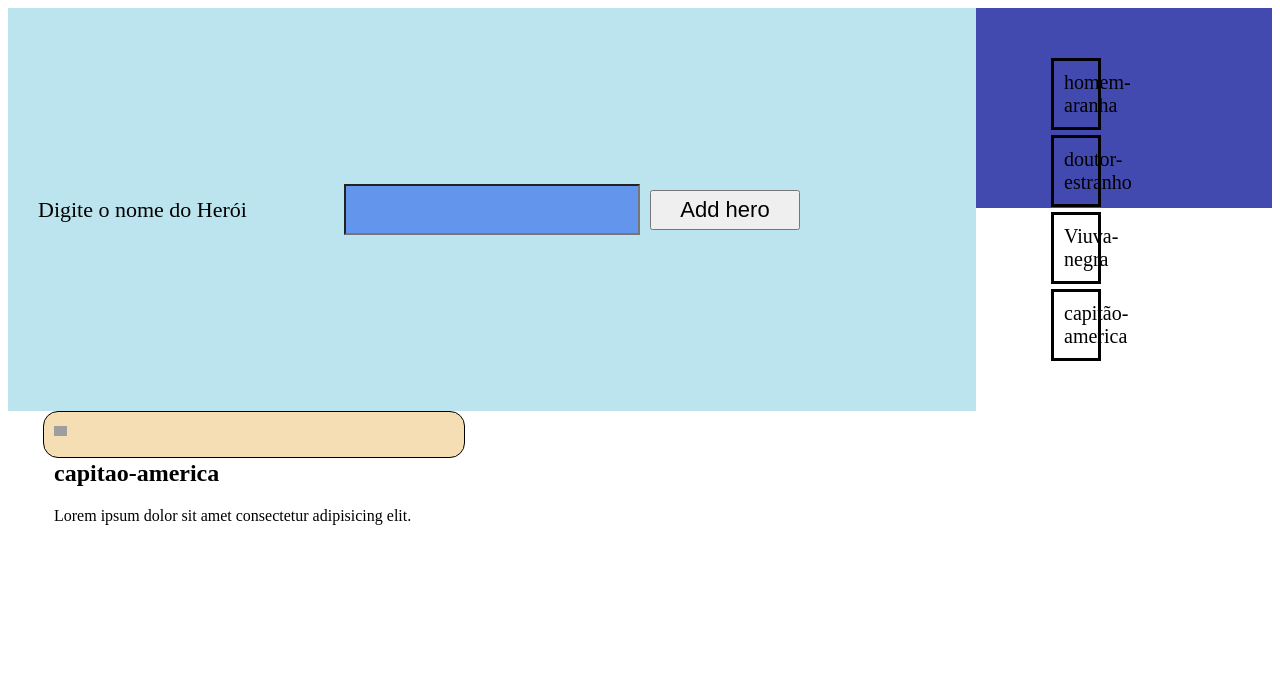
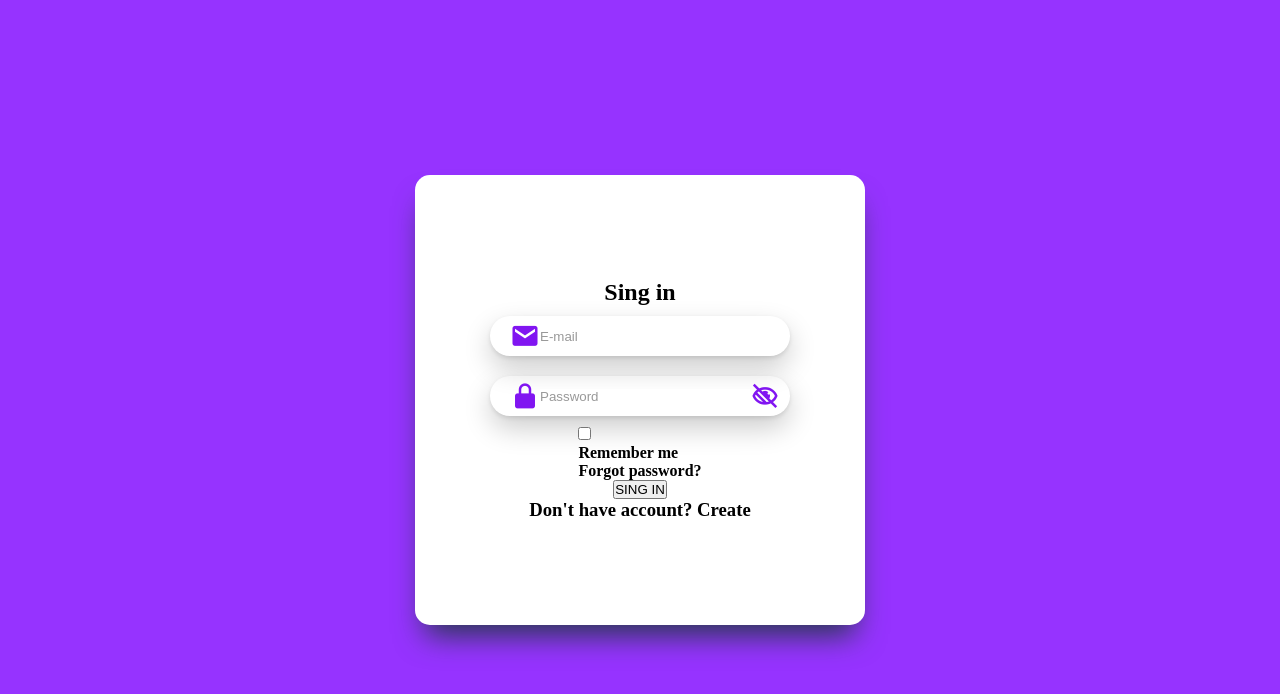
Before and after one commit to nawkya/aulaframeworks, an Angular app in the folder my-app/: page / in a window 1280 px wide. Shown: the top 694 px of the page. Built offline with nearby package versions, Linux system fonts and the light colour scheme; grey boxes are pictures that could not be loaded.

Commit message:
aula login

```diff
--- a/my-app/src/app/app.component.html
+++ b/my-app/src/app/app.component.html
@@ -1,9 +1,2 @@
 
-<!--
-<div class= "container">
-     -->
-
-
-<app-hero></app-hero>
-
-<!-- </div> -->
+<app-login></app-login>
--- a/my-app/src/app/app.module.ts
+++ b/my-app/src/app/app.module.ts
@@ -4,12 +4,14 @@ import { BrowserModule } from '@angular/platform-browser';
 import { AppRoutingModule } from './app-routing.module';
 import { AppComponent } from './app.component';
 import { HeroComponent } from './components/hero/hero.component';
+import { LoginComponent } from './components/login/login.component';
 
 
 @NgModule({
   declarations: [
     AppComponent,
-    HeroComponent
+    HeroComponent,
+    LoginComponent
   ],
   imports: [
     BrowserModule,
--- /dev/null
+++ b/my-app/src/app/components/login/login.component.css
@@ -0,0 +1,44 @@
+.container {
+    background: #9633FF;
+    height:100vh ;
+    display:flex;
+    justify-content: center;
+    align-items: center;
+}
+
+.login {
+    width: 450px;
+    height: 450px;
+    background: rgb(255, 255, 255);
+    border-radius: 15px;
+    box-shadow: rgb(38, 57, 77) 0px 20px 30px -10px;
+    display: flex;
+    flex-direction: column;
+    justify-content: center;
+    align-items: center;
+}
+
+.input {
+    width: 300px;
+    height: 40px;
+    box-shadow: rgba(0, 0, 0, 0.2) 0px 12px 28px 0px, rgba(0, 0, 0, 0.1) 0px 2px 4px 0px, rgba(255, 255, 255, 0.05) 0px 0px 0px 1px inset;
+    margin: 10px;
+    padding-left: 20px;
+    border-radius: 60px;
+    display: flex;
+    align-items: center;
+
+
+
+}
+
+.input input {
+    border: none;
+    width: 210px;
+    color:#999;
+}
+
+i {
+    font-size: 30px;
+    color: linear-gradient (#F1F5FF,#9734FF);
+}
--- /dev/null
+++ b/my-app/src/app/components/login/login.component.html
@@ -0,0 +1,30 @@
+<div class="container">
+    <div class="login">
+        <h2> Sing in</h2>
+        <div class="input">
+            <i class='bx bxs-envelope' style='color:#8115f1' ></i>
+            <input type="text" name="login" id="login" value="E-mail">
+        </div>
+        <div class="input">
+            <i class='bx bxs-lock-alt' style='color:#8115f1' ></i>
+            <input type="text" name="password" id="password" value="Password">
+            <i class='bx bx-low-vision' style='color:#8115f1' ></i>
+        </div>
+
+
+
+        <div class="remember">
+            <div>
+                <input type="checkbox" name="remember" id="remember" />
+                <h4>Remember me</h4>
+            </div>
+            <h4>Forgot password?</h4>
+        </div>
+
+
+        <button> SING IN</button>
+        <h3>Don't have account? Create</h3>
+
+
+    </div>
+</div>
--- a/my-app/src/index.html
+++ b/my-app/src/index.html
@@ -6,6 +6,7 @@
   <base href="/">
   <meta name="viewport" content="width=device-width, initial-scale=1">
   <link rel="icon" type="image/x-icon" href="favicon.ico">
+  <link href='https://unpkg.com/boxicons@2.1.4/css/boxicons.min.css' rel='stylesheet'>
 </head>
 <body>
   <app-root></app-root>
--- a/my-app/src/styles.css
+++ b/my-app/src/styles.css
@@ -1 +1,6 @@
 /* You can add global styles to this file, and also import other style files */
+* {
+    box-sizing: border-box;
+    padding: 0;
+    margin: 0;
+}
```
Also changed, not shown: my-app/src/app/components/login/login.component.ts (added, +10 -0 lines), 1 other file (tests, documents, lock files or other folders).
